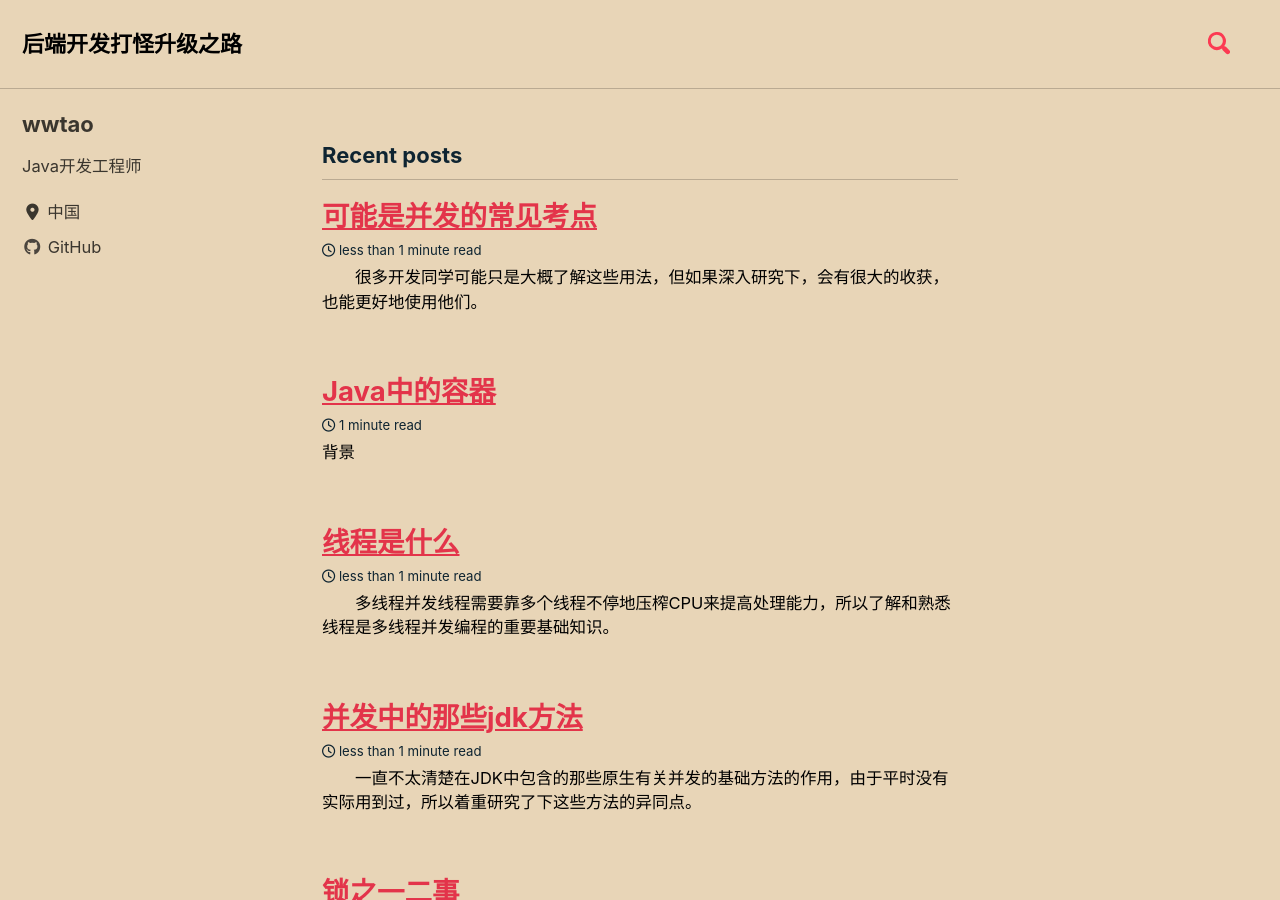
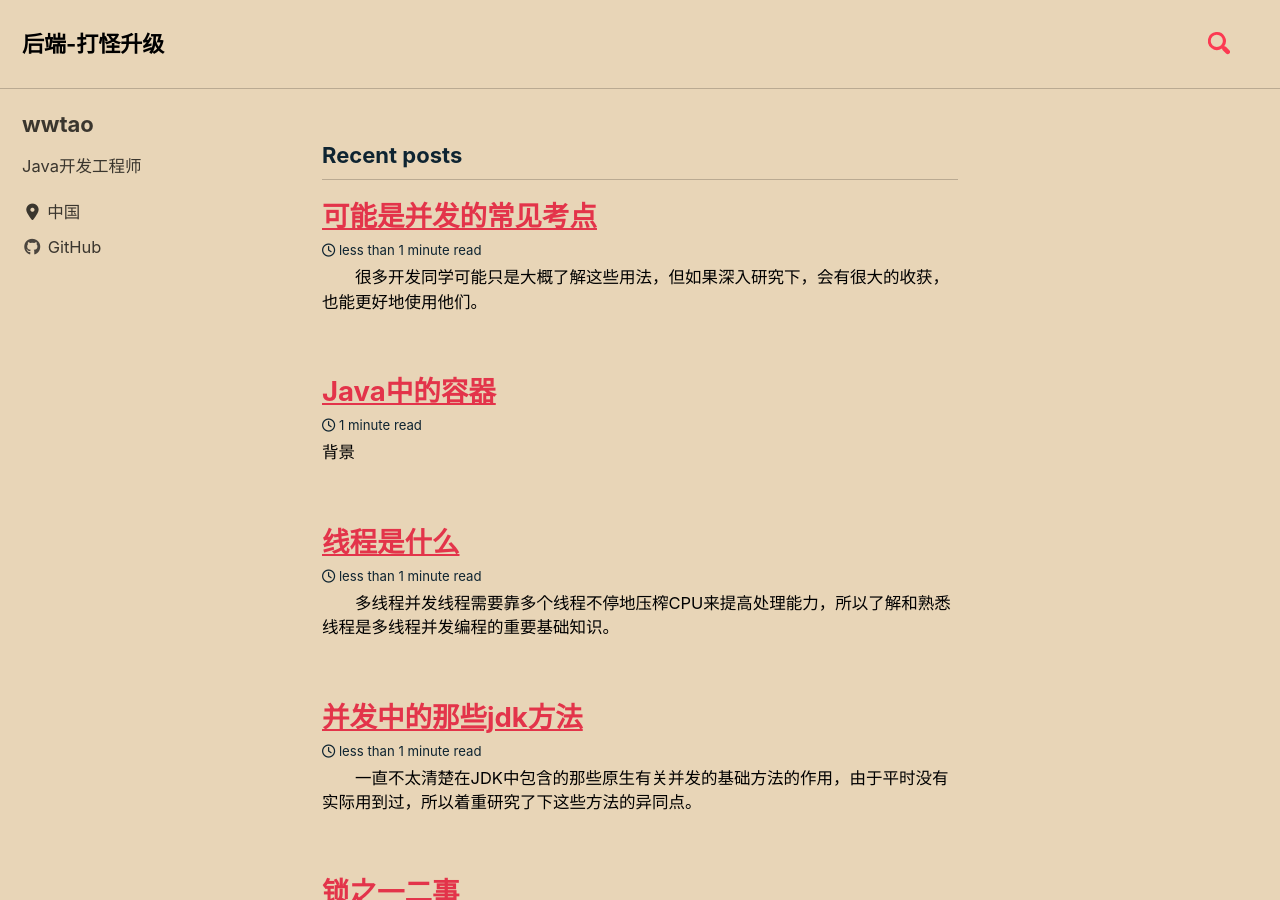
Before and after one commit to wuwtBeyond/wuwtBeyond.github.io, a Jekyll site: the page built from index.html, in a window 1280 px wide and 900 px high. Built offline with Jekyll 4.4.1, drawn with Linux system fonts in a browser that asks for light colours; cached includes are drawn as plain includes; nearby versions of some CDN libraries; the list of posts is cut into pages by our own code.

Commit message:
update 更新文章

```diff
--- a/_config.yml
+++ b/_config.yml
@@ -16,7 +16,7 @@ minimal_mistakes_skin    : "sunrise" # "air", "aqua", "contrast", "dark", "dirt"
 
 # Site Settings
 locale                   : "en-US"
-title                    : "后端开发打怪升级之路"
+title                    : "后端-打怪升级"
 title_separator          : "-"
 subtitle                 : ""
 name                     : "wwtao"
```
